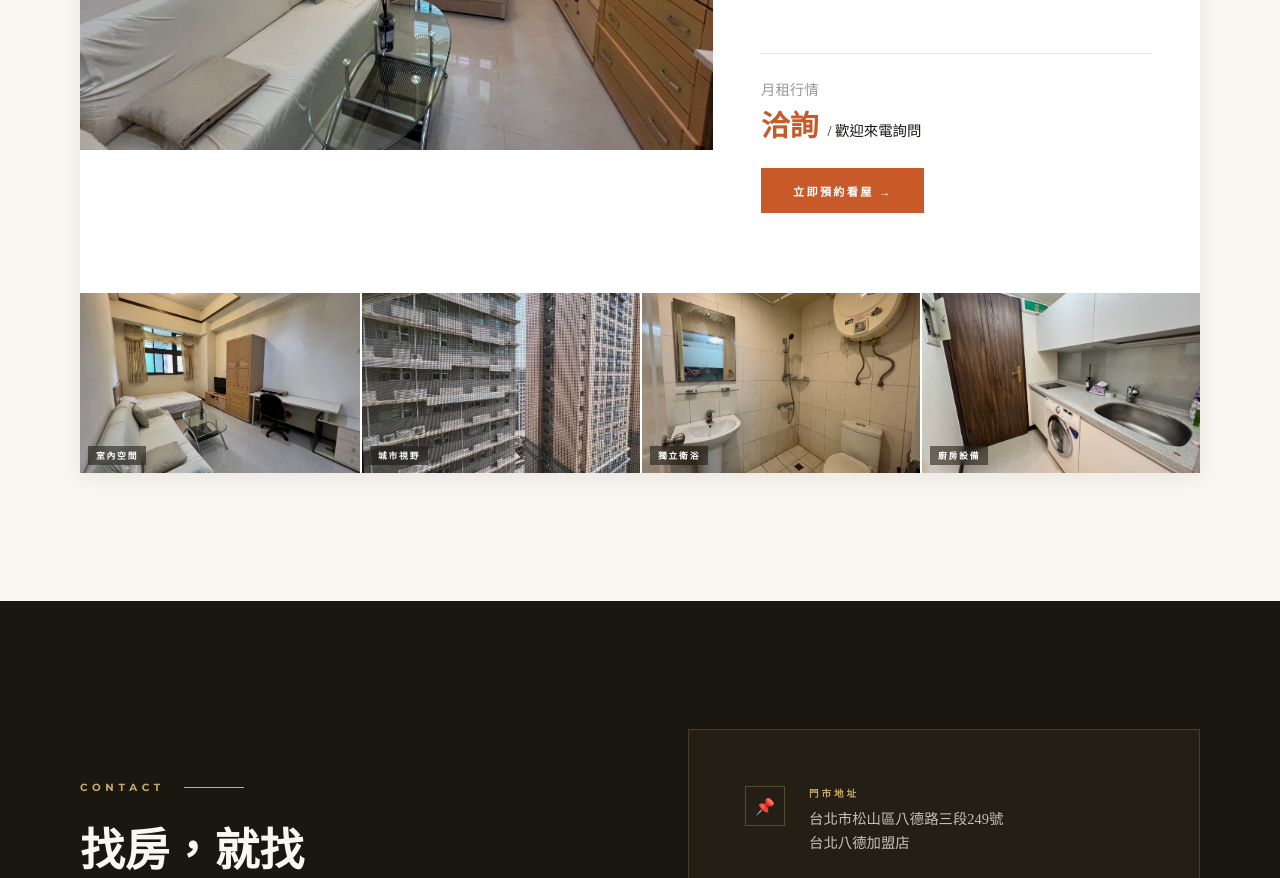
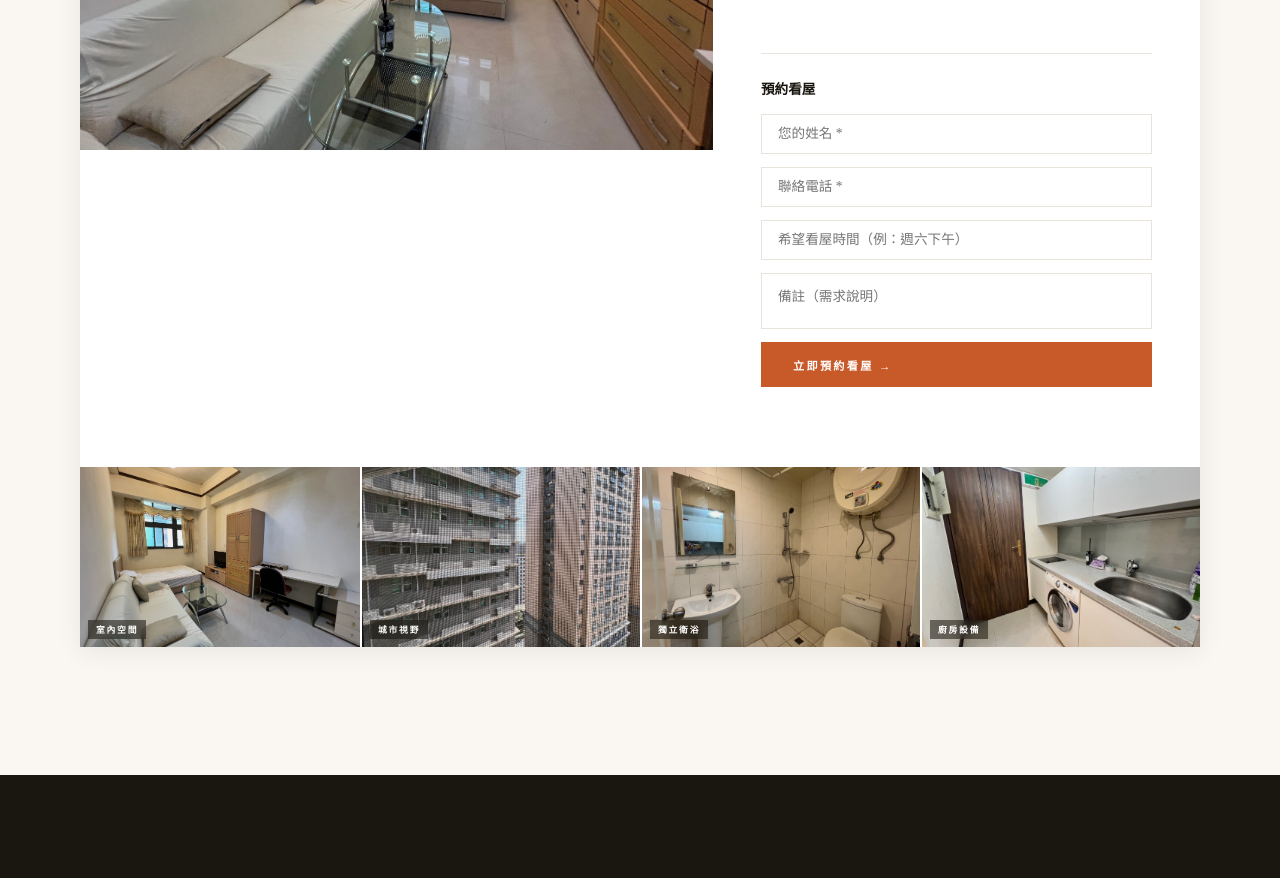
Before and after one commit to ray533566/sandra-huang-realestate, a plain HTML site: page index.html in a window 1280 px wide. Shown: the part 3702-4580 px from the top of the page. Drawn offline with nearby package versions, Linux system fonts and the light colour scheme.

Commit message:
Replace rent section with booking form connected to Google Sheets

```diff
--- a/index.html
+++ b/index.html
@@ -844,12 +844,26 @@
         </div>
         <div>
           <div class="property-divider"></div>
-          <div class="property-price">月租行情</div>
-          <span class="property-price-value">洽詢</span>
-          <span class="property-price-unit">/ 歡迎來電詢問</span>
-          <div style="margin-top:1.5rem">
-            <a href="tel:0919631068" style="display:inline-block;background:var(--terracotta);color:white;font-family:'Montserrat',sans-serif;font-size:0.7rem;font-weight:700;letter-spacing:0.2em;text-transform:uppercase;padding:0.9rem 2rem;text-decoration:none;transition:all 0.3s;">立即預約看屋 →</a>
-          </div>
+          <form id="bookingForm" onsubmit="submitBooking(event)" style="display:flex;flex-direction:column;gap:0.8rem;">
+            <div style="font-family:'Noto Serif TC',serif;font-size:0.85rem;font-weight:600;color:var(--ink);margin-bottom:0.2rem;">預約看屋</div>
+            <input type="text" id="f-name" placeholder="您的姓名 *" required
+              style="border:1px solid var(--mist);padding:0.7rem 1rem;font-family:'Noto Serif TC',serif;font-size:0.85rem;outline:none;transition:border 0.2s;"
+              onfocus="this.style.borderColor='var(--gold)'" onblur="this.style.borderColor='var(--mist)'">
+            <input type="tel" id="f-phone" placeholder="聯絡電話 *" required
+              style="border:1px solid var(--mist);padding:0.7rem 1rem;font-family:'Noto Serif TC',serif;font-size:0.85rem;outline:none;transition:border 0.2s;"
+              onfocus="this.style.borderColor='var(--gold)'" onblur="this.style.borderColor='var(--mist)'">
+            <input type="text" id="f-time" placeholder="希望看屋時間（例：週六下午）"
+              style="border:1px solid var(--mist);padding:0.7rem 1rem;font-family:'Noto Serif TC',serif;font-size:0.85rem;outline:none;transition:border 0.2s;"
+              onfocus="this.style.borderColor='var(--gold)'" onblur="this.style.borderColor='var(--mist)'">
+            <textarea id="f-note" placeholder="備註（需求說明）" rows="2"
+              style="border:1px solid var(--mist);padding:0.7rem 1rem;font-family:'Noto Serif TC',serif;font-size:0.85rem;outline:none;resize:none;transition:border 0.2s;"
+              onfocus="this.style.borderColor='var(--gold)'" onblur="this.style.borderColor='var(--mist)'"></textarea>
+            <button type="submit" id="submitBtn"
+              style="background:var(--terracotta);color:white;border:none;font-family:'Montserrat',sans-serif;font-size:0.7rem;font-weight:700;letter-spacing:0.2em;text-transform:uppercase;padding:0.9rem 2rem;cursor:pointer;transition:all 0.3s;text-align:left;">
+              立即預約看屋 →
+            </button>
+            <div id="formMsg" style="display:none;font-size:0.82rem;font-family:'Noto Serif TC',serif;padding:0.6rem 1rem;"></div>
+          </form>
         </div>
       </div>
     </div>
@@ -928,5 +942,45 @@
   <div class="footer-copy">© 2025 Chinatrust Real Estate Co. All rights reserved.</div>
 </footer>
 
+<script>
+  const SCRIPT_URL = 'YOUR_GOOGLE_SCRIPT_URL_HERE';
+
+  async function submitBooking(e) {
+    e.preventDefault();
+    const btn = document.getElementById('submitBtn');
+    const msg = document.getElementById('formMsg');
+    btn.textContent = '送出中...';
+    btn.disabled = true;
+
+    const data = {
+      name:  document.getElementById('f-name').value,
+      phone: document.getElementById('f-phone').value,
+      time:  document.getElementById('f-time').value,
+      note:  document.getElementById('f-note').value,
+    };
+
+    try {
+      await fetch(SCRIPT_URL, {
+        method: 'POST',
+        mode: 'no-cors',
+        headers: { 'Content-Type': 'application/json' },
+        body: JSON.stringify(data),
+      });
+      msg.style.display = 'block';
+      msg.style.background = '#f0faf0';
+      msg.style.color = '#2a7a2a';
+      msg.textContent = '✓ 預約成功！瀞儀將盡快與您聯絡。';
+      document.getElementById('bookingForm').reset();
+    } catch {
+      msg.style.display = 'block';
+      msg.style.background = '#fff0f0';
+      msg.style.color = '#a00';
+      msg.textContent = '送出失敗，請直接來電 0919-631-068。';
+    } finally {
+      btn.textContent = '立即預約看屋 →';
+      btn.disabled = false;
+    }
+  }
+</script>
 </body>
 </html>
```
